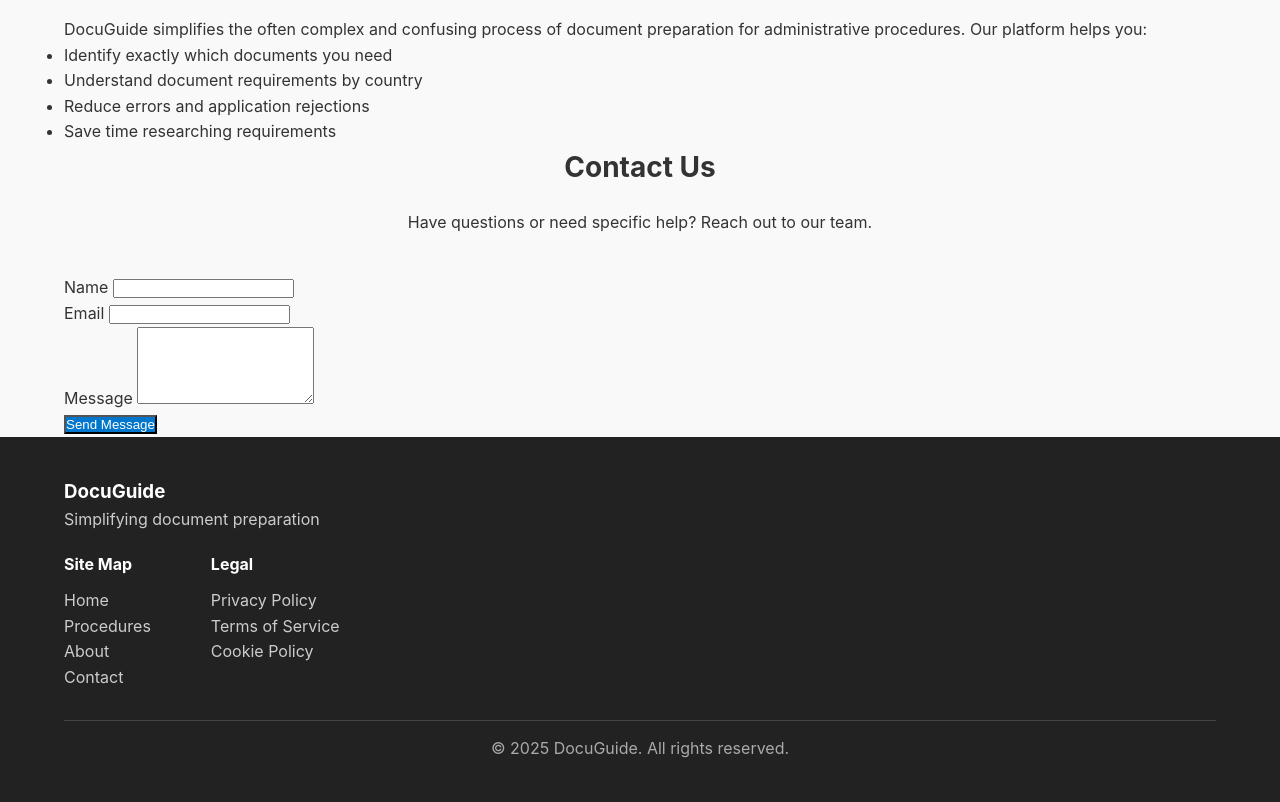
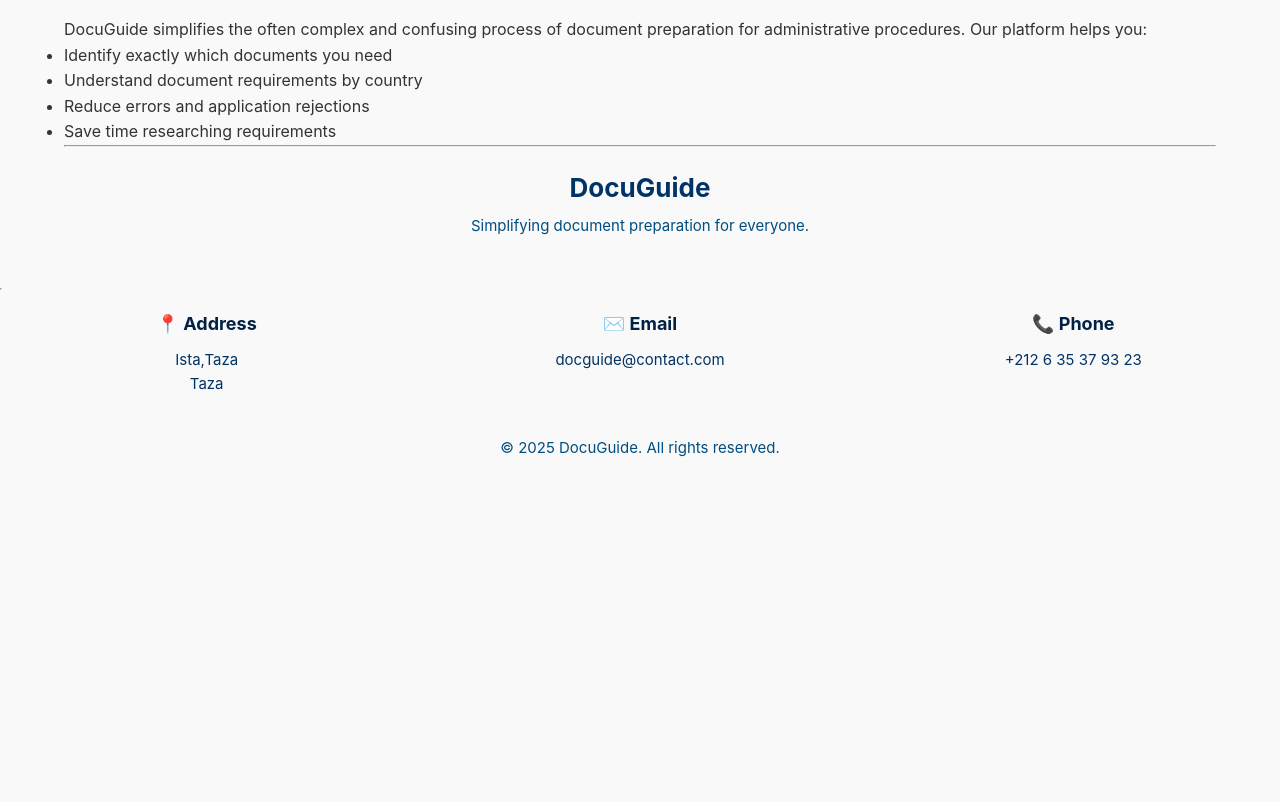
Before and after one commit to BourasNasira/BeChangeMaker2025, a plain HTML site: page index.html in a window 1280 px wide. Shown: the part 963-1765 px from the top of the page. After the commit the page ends 1448 px from the top, so only its background shows below. Drawn offline with Linux system fonts and the light colour scheme.

Commit message:
misajour de index.html style.css

```diff
--- a/index.html
+++ b/index.html
@@ -119,61 +119,39 @@
       </section>
 
       <section id="contact" class="contact">
-        <div class="container">
-          <h2 class="section-title">Contact Us</h2>
-          <p class="section-description">Have questions or need specific help? Reach out to our team.</p>
+        <div class="footer-contact">
+          <hr class="container">
+            <div class="footer-logo">
+              <h3>DocuGuide</h3>
+              <p>Simplifying document preparation for everyone.</p>
+            </div>
+          <hr></hr>
+            <div class="footer-contact">
+              <div class="contact-box">
+                <h4>📍 Address</h4>
+                <p>Ista,Taza<br>Taza</p>
+              </div>
+              <div class="contact-box">
+                <h4>✉️ Email</h4>
+                <p>docguide@contact.com</p>
+              </div>
+              <div class="contact-box">
+                <h4>📞 Phone</h4>
+                <p>+212 6 35 37 93 23</p>
+              </div>
+            </div>
 
-          <form id="contact-form" class="contact-form">
-            <div class="form-group">
-              <label for="name">Name</label>
-              <input type="text" id="name" name="name" required>
+            <div class="footer-bottom">
+              <p>&copy; 2025 DocuGuide. All rights reserved.</p>
             </div>
-            <div class="form-group">
-              <label for="email">Email</label>
-              <input type="email" id="email" name="email" required>
-            </div>
-            <div class="form-group">
-              <label for="message">Message</label>
-              <textarea id="message" name="message" rows="5" required></textarea>
-            </div>
-            <button type="submit" class="btn btn-primary">Send Message</button>
-          </form>
-        </div>
+          </div>
       </section>
     </main>
 
-    <footer class="footer">
-      <div class="container">
-        <div class="footer-content">
-          <div class="footer-logo">
-            <h3>DocuGuide</h3>
-            <p>Simplifying document preparation</p>
-          </div>
-          <div class="footer-links">
-            <div class="footer-column">
-              <h4>Site Map</h4>
-              <ul>
-                <li><a href="#">Home</a></li>
-                <li><a href="#procedures">Procedures</a></li>
-                <li><a href="#about">About</a></li>
-                <li><a href="#contact">Contact</a></li>
-              </ul>
-            </div>
-            <div class="footer-column">
-              <h4>Legal</h4>
-              <ul>
-                <li><a href="#">Privacy Policy</a></li>
-                <li><a href="#">Terms of Service</a></li>
-                <li><a href="#">Cookie Policy</a></li>
-              </ul>
-            </div>
-          </div>
-        </div>
-        <div class="footer-bottom">
-          <p>&copy; 2025 DocuGuide. All rights reserved.</p>
-        </div>
-      </div>
-    </footer>
+
+
+    </div>
+
 
 
   </body>
--- a/style.css
+++ b/style.css
@@ -153,46 +153,86 @@ body {
   display: flex;
   gap: 20px;
 }
-
 /* Footer */
 .footer {
-  background-color: #222;
-  color: #ccc;
-  padding: 40px 0;
+  background-color: #cceeff;
+  color: #003366;
+  padding: 50px 0 20px;
+  font-size: 16px;
+}
+
+.footer .container {
+  display: flex;
+  flex-wrap: wrap;
+  justify-content: space-between;
+  align-items: flex-start;
+  text-align: left;
+  gap: 30px;
+}
+
+.footer-logo {
+  flex: 1 1 100%;
+  text-align: center;
+  margin-bottom: 30px;
 }
 
 .footer-logo h3 {
-  color: #fff;
+  font-size: 26px;
+  color: #003366;
+  margin-bottom: 5px;
 }
 
-.footer-links {
-  display: flex;
-  gap: 60px;
-  margin-top: 20px;
+.footer-logo p {
+  font-size: 15px;
+  color: #004d80;
 }
 
-.footer-column h4 {
-  color: #fff;
-  margin-bottom: 10px;
+/* Contact Info - 3 Columns */
+.footer-contact {
+  display: flex;
+  justify-content: space-between;
+  flex-wrap: wrap;
+  width: 100%;
+  gap: 20px;
+  margin-bottom: 20px;
 }
 
-.footer-column ul {
-  list-style: none;
+.contact-box {
+  flex: 1 1 30%;
+  text-align: center;
 }
 
-.footer-column a {
-  color: #ccc;
-  text-decoration: none;
+.contact-box h4 {
+  font-size: 18px;
+  margin-bottom: 10px;
+  color: #002244;
 }
 
-.footer-column a:hover {
-  text-decoration: underline;
+.contact-box p {
+  font-size: 15px;
+  color: #003366;
 }
 
+/* Footer Bottom */
 .footer-bottom {
+  flex: 1 1 100%;
   text-align: center;
-  margin-top: 30px;
-  border-top: 1px solid #444;
-  padding-top: 15px;
-  color: #aaa;
+  margin-bottom: 30px;
+  font-size: 26px;
+  color: #003366;
+  margin-bottom: 5px;
+  font-size: 15px;
+  color: #004d80;
 }
+
+/* Responsive */
+@media (max-width: 768px) {
+  .footer-contact {
+    flex-direction: column;
+    text-align: center;
+  }
+
+  .contact-box {
+    flex: 1 1 100%;
+  }
+}
```
Also changed, not shown: login.html (added).
